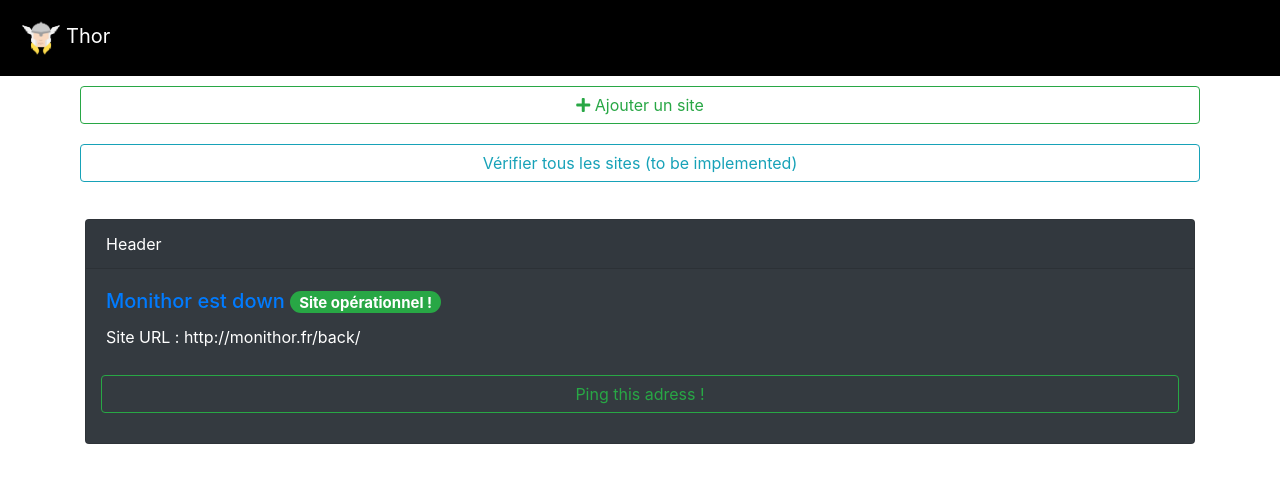
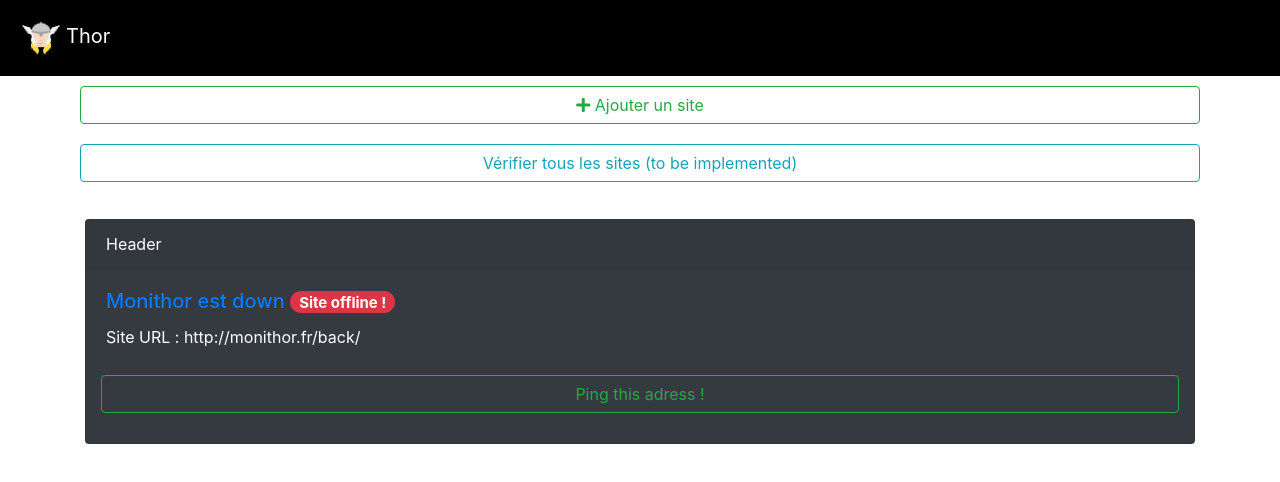
Before and after one commit to MariusHull/thor, a React (Create React App) app: page / in a window 1280 px wide. Shown: the top 482 px of the page. Built offline with nearby package versions, Linux system fonts and the light colour scheme; no server answers.

Commit message:
Update Dashboard.js

```diff
--- a/src/components/Dashboard.js
+++ b/src/components/Dashboard.js
@@ -31,7 +31,7 @@ class DashBoard extends Component {
   }
 
   loadSites = () => {
-    axios.get(`${url}sites/`).then(res => {
+    axios.get(`${url}sites`).then(res => {
       this.setState({ sites: res.data });
     });
   };
@@ -71,6 +71,12 @@ class DashBoard extends Component {
       .get(adress)
       .then(res => {
         console.log(res.data);
+        sites.forEach(site => {
+          if (site._id === _id) {
+            site.status = true;
+          }
+        });
+        this.setState({ sites: sites });
       })
       .catch(error => {
         console.log("Erreur : " + error);
@@ -139,7 +145,7 @@ class DashBoard extends Component {
                         <Link to={`/site/${site._id}`}>
                           {site.siteName}
                           &nbsp;
-                          {site.data.length > 0 && !site.status ? (
+                          {!site.status ? (
                             <span className="badge badge-pill badge-danger">
                               Site offline !
                             </span>
```
